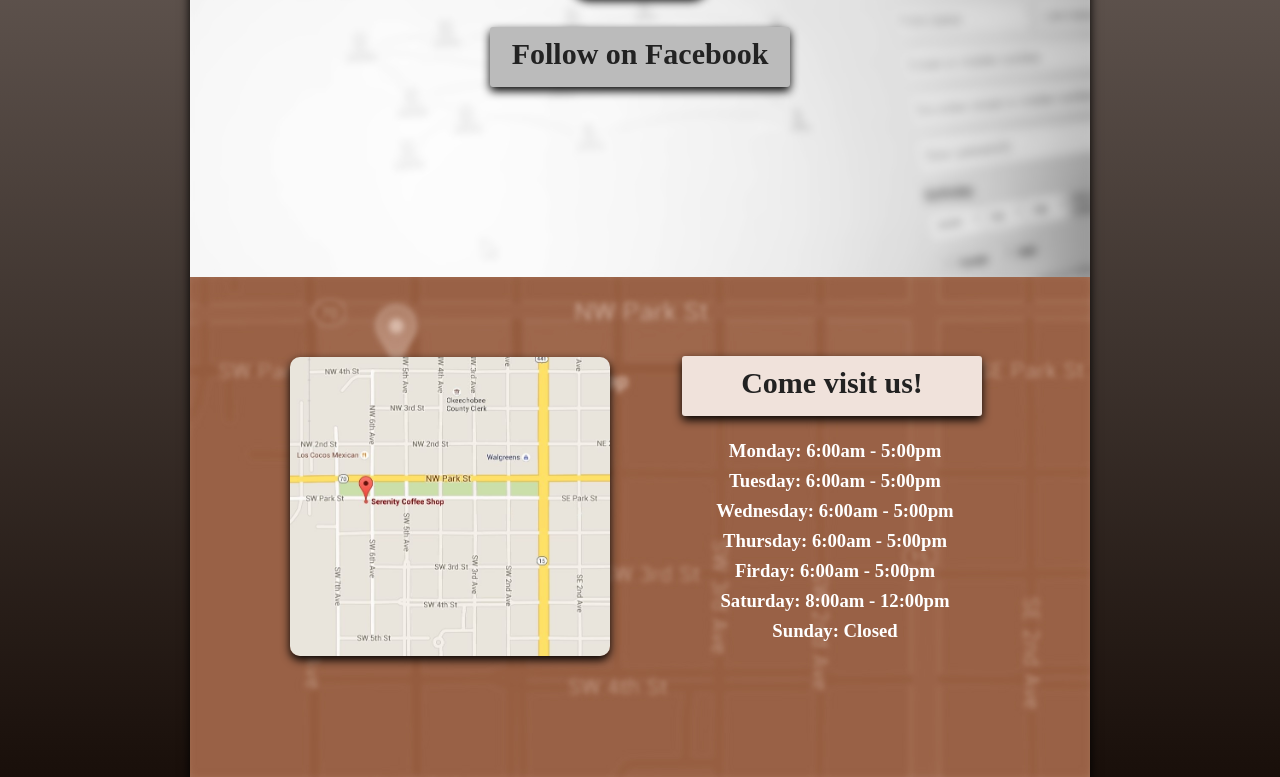
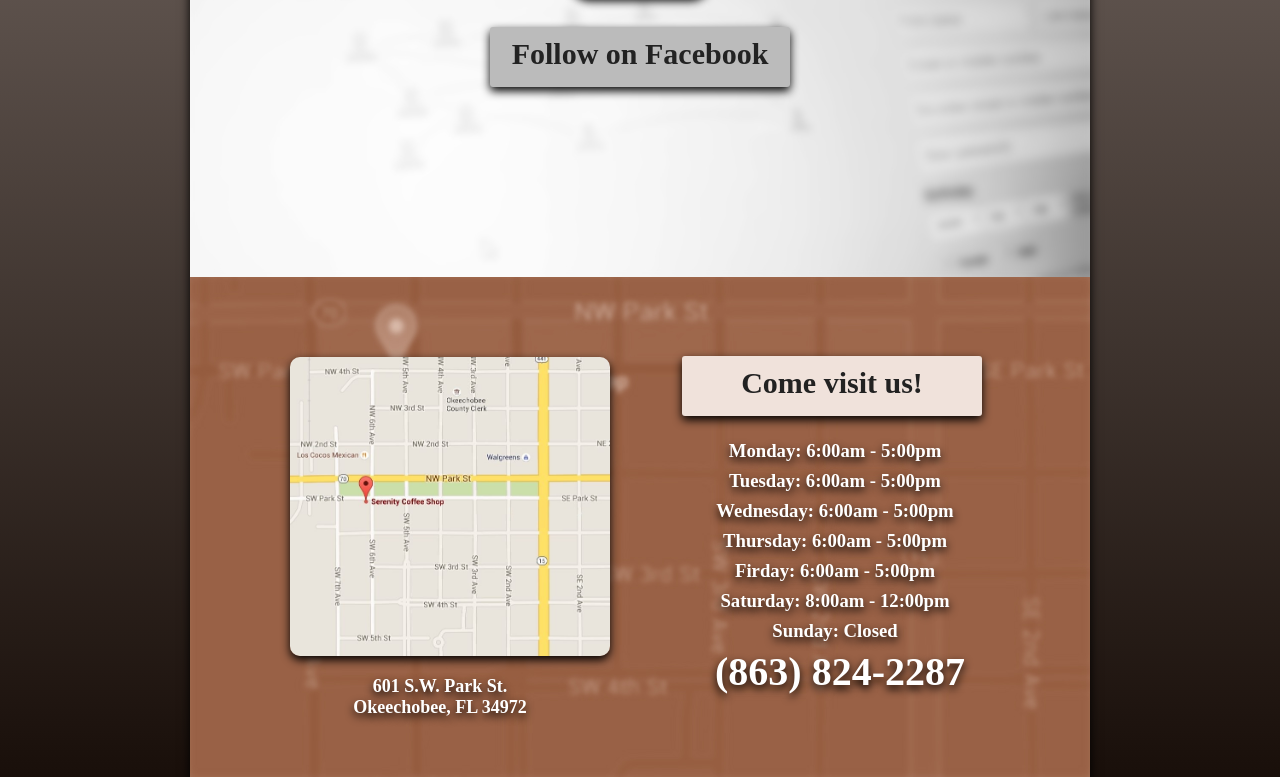
Before and after one commit to thomasmachado/Serenity, a plain HTML site: page index.html in a window 1280 px wide. Shown: the part 1723-2500 px from the top of the page. Drawn offline with Linux system fonts and the light colour scheme.

Commit message:
Complete footer with address and phone number
Fixed #1:  Added phone number and address to the footer.

people will now know where to go and how to call.

```diff
--- a/index.html
+++ b/index.html
@@ -45,6 +45,8 @@
                        Sunday: Closed
                 </h3>
                 <h4 id='stopBy'>Come visit us!</h4>
+<h4 id='address'>601 S.W. Park St.</br>Okeechobee, FL 34972</h4>
+                <h4 id='phone'>(863) 824-2287</h4>
             </div>
         </main>
     </body>
--- a/main.css
+++ b/main.css
@@ -226,6 +226,7 @@ main {
     text-align:center;
     line-height:30px;
     color:white;
+    text-shadow: 0px 4px 8px black;
 }
 
 #stopBy {
@@ -273,3 +274,35 @@ main {
     margin:auto;
     border-radius:20px;
 }
+
+#address {
+    position:relative;
+    display:block;
+    width:300px;
+    height:auto;
+    margin-top:260px;
+    margin-bottom:auto;
+    font-family:Papyrus;
+    color:white;
+    margin-left:100px;
+    margin-right:auto;
+    font-size:18px;
+    text-align:center;
+    text-shadow: 0px 4px 8px black;
+}
+
+#phone {
+    position:relative;
+    display:block;
+    width:300px;
+    height:auto;
+    margin-bottom:auto;
+    font-family:Papyrus;
+    color:white;
+    margin-left:500px;
+    margin-right:auto;
+    font-size:40px;
+    text-align:center;
+    margin-top:-70px;
+    text-shadow: 0px 4px 8px black;
+}
```
Also changed, not shown: 1 other file.
